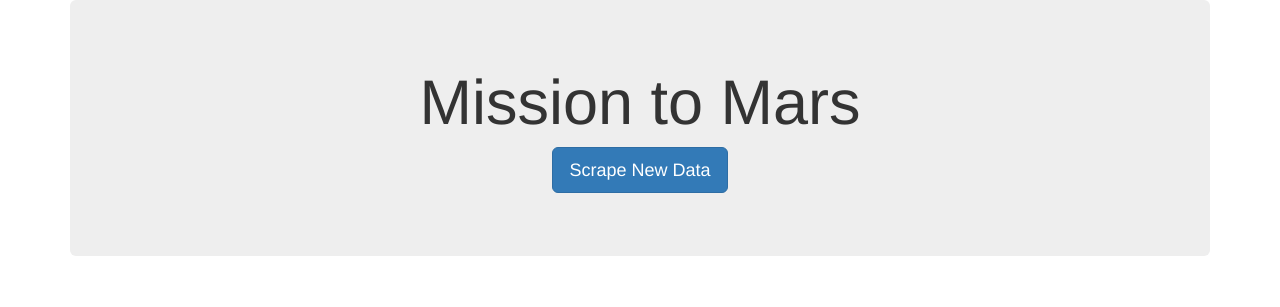
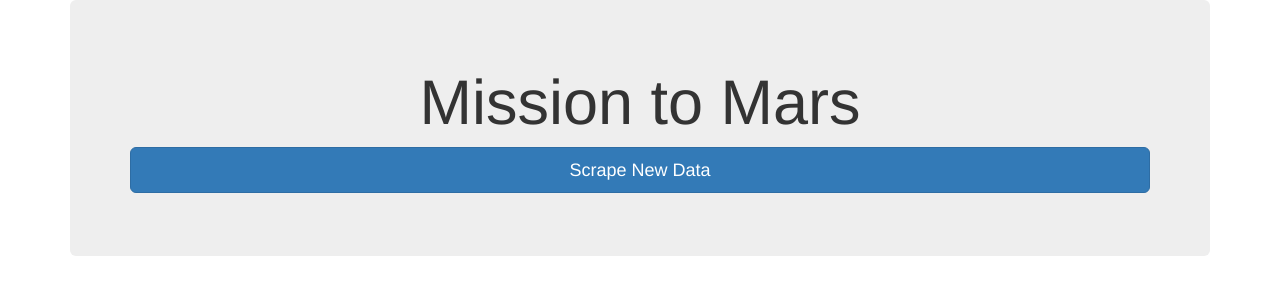
Before and after one commit to BNew2022/Mission_to_Mars, a Flask app: page / in a window 1280 px wide. Shown: the top 307 px of the page. Run offline with Flask 2, Linux system fonts and the light colour scheme; data that the repository does not hold is empty; some libraries are stand-ins or nearby versions.

Commit message:
Challenge complete

```diff
--- a/templates/index.html
+++ b/templates/index.html
@@ -16,7 +16,7 @@
       <div class="jumbotron text-center">
         <h1>Mission to Mars</h1>
         <!-- Add a button to activate scraping script -->
-        <p><a class="btn btn-primary btn-lg" href="/scrape" role="button">Scrape New Data</a></p>
+        <p><a class="btn btn-primary btn-lg btn-block" href="/scrape" role="button">Scrape New Data</a></p>
       </div>
 
       <!-- Add section for Mars News -->
@@ -49,6 +49,7 @@
           <!-- Mars Facts -->
           <div class="row" id="mars-facts">
             <h4>Mars Facts</h4>
+            <table class="table table-condensed">
             {{ mars.facts | safe }}
           </div>
         </div>
```
